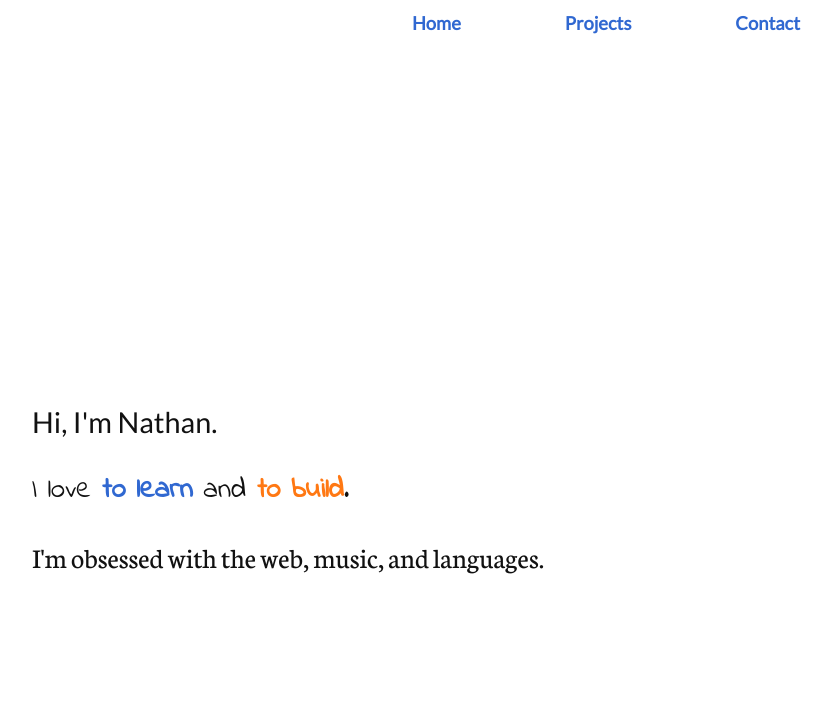
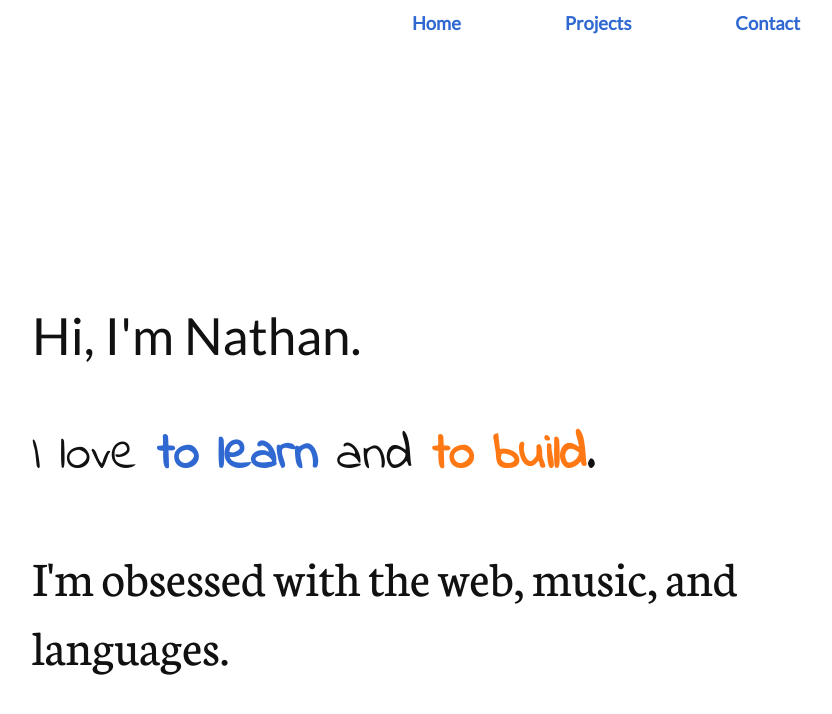
Before and after one commit to nwshane/nwshane.github.io, a Jekyll site: the page built from index.html, in a window 1280 px wide and 900 px high. Shown: the top 714 px of the window, without its empty margins (198-1030 px from the left). Built offline with Jekyll 4.4.1, drawn with Linux system fonts in a browser that asks for light colours.

Commit message:
Significantly increasing font-size of intro text with bigger screen widths.

```diff
--- a/_sass/components/_intro.scss
+++ b/_sass/components/_intro.scss
@@ -7,7 +7,6 @@
 
   .intro-text {
     margin: auto 0;
-    max-width: 40rem;
     padding-top: 5rem;
   }
 
@@ -16,6 +15,14 @@
       font-size: 1.8rem;
       line-height: 1.35em;
       text-align: left;
+
+      @media (min-width: 500px) {
+        font-size: 2.5rem;
+      }
+
+      @media (min-width: 650px) {
+        font-size: 3.2rem;
+      }
     }
 
     .intro-text-line:nth-child(1) {
```
